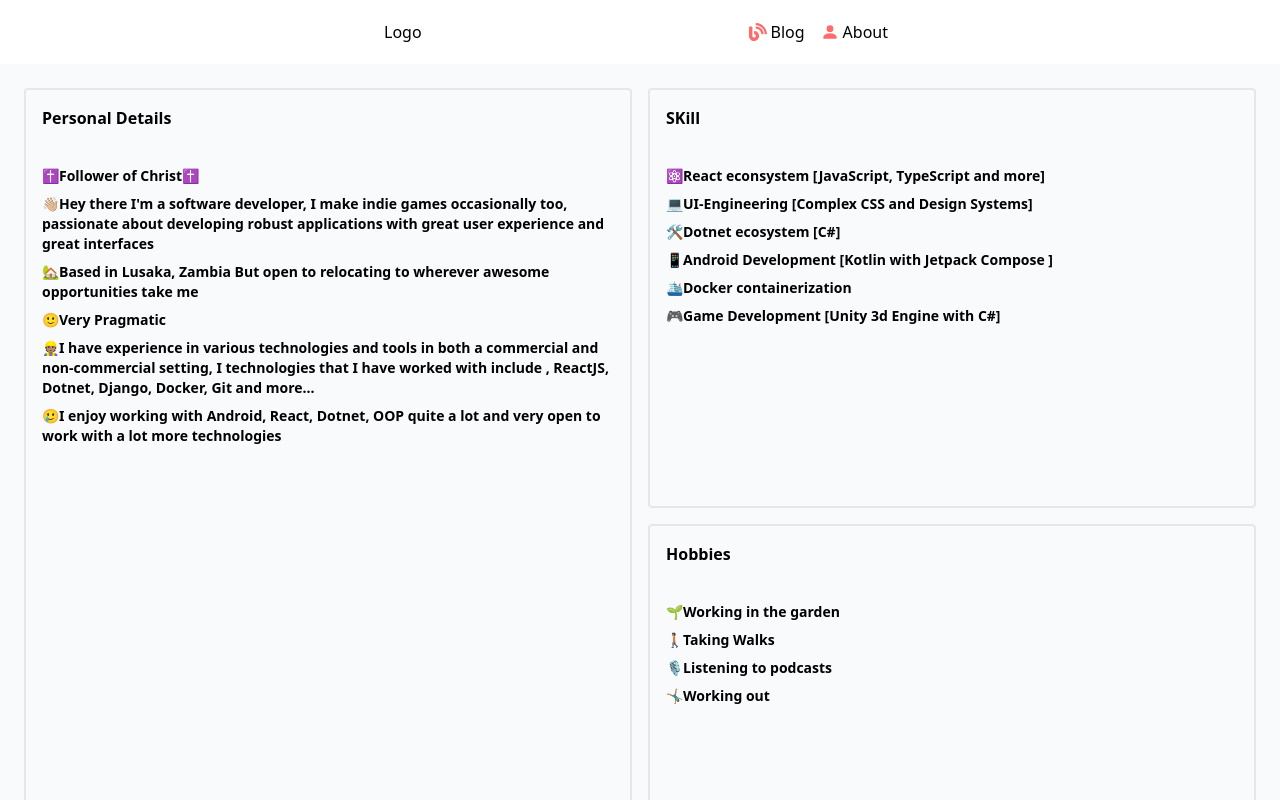
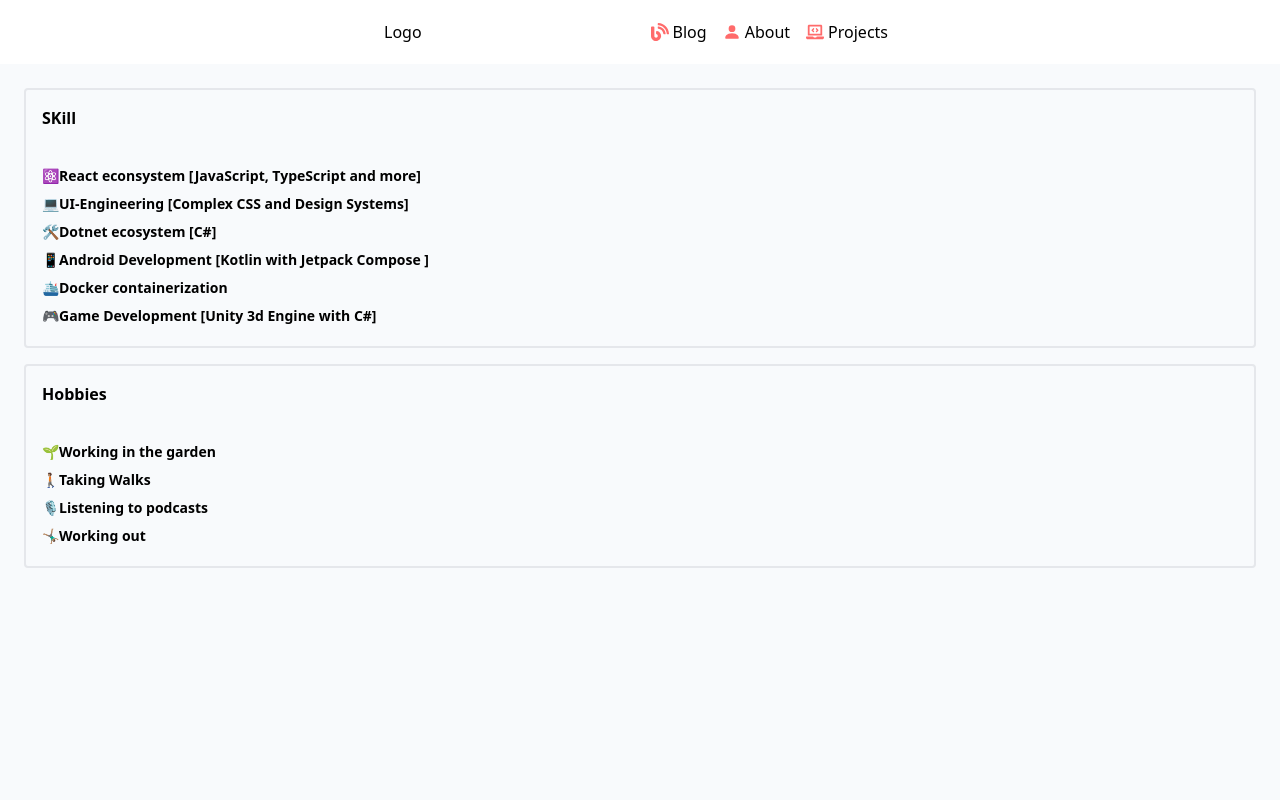
Before and after one commit to cazterk/landing-page-v2, a React (Vite) app: page /projects in a window 1280 px wide. Built offline with nearby package versions, Linux system fonts and the light colour scheme.

Commit message:
sperate skills and about into pages

```diff
--- a/src/App.jsx
+++ b/src/App.jsx
@@ -3,6 +3,7 @@ import BlogLink from "./components/BlogLink";
 import Layout from "./components/Layout";
 import Home from "./pages/Home";
 import Projects from "./pages/Projects";
+import About from "./pages/About";
 
 const App = () => {
   return (
@@ -12,6 +13,7 @@ const App = () => {
           <Route path="/" element={<Home />} />
           <Route path="/projects" element={<Projects />} />
           <Route path="/blog" element={<BlogLink />} />
+          <Route path="/about" element={<About />} />
         </Routes>
       </Layout>
     </Router>
--- a/src/components/Layout.jsx
+++ b/src/components/Layout.jsx
@@ -7,7 +7,7 @@ const Layout = ({ children }) => {
       <div>
         <Sidebar />
       </div>
-      <main className=" bg-slate-50  m-6">{children}</main>
+      <main className=" bg-slate-50 min-h-200 m-6 2xl:px-96">{children}</main>
 
       <div className="">
         <Footer />
--- a/src/components/navbar/data.jsx
+++ b/src/components/navbar/data.jsx
@@ -1,17 +1,8 @@
 import * as FaIcons from "react-icons/fa";
 import * as BsIcons from "react-icons/bs";
+// import * as HiIcons from "react-icons/hi";
 
 export const NavbarLinks = [
-  // {
-  //   title: "Projects",
-  //   path: "/projects",
-  //   icon: <HiIcons.HiCodeBracketSquare />,
-  // },
-  // {
-  //   title: "Vidoes",
-  //   path: "/youtube",
-  //   icon: <FaIcons.FaYoutube />,
-  // },
   {
     title: "Blog",
     path: "/blog",
@@ -19,7 +10,12 @@ export const NavbarLinks = [
   },
   {
     title: "About",
-    path: "/projects",
+    path: "/about",
     icon: <BsIcons.BsFillPersonFill />,
   },
+  {
+    title: "Projects",
+    path: "/projects",
+    icon: <FaIcons.FaLaptopCode />,
+  },
 ];
--- /dev/null
+++ b/src/pages/About.jsx
@@ -0,0 +1,42 @@
+const About = () => {
+  const paraProperties = "py-1 text-sm font-semibold";
+
+  return (
+    <div className="h-screen">
+      <div className="grid gap-4  grid-rows-1 md:grid-cols-1 ">
+        <div className="personality  border-solid border-2 border-gray-200 rounded">
+          <h1 className="p-4 font-bold">Personal Details</h1>
+          <div className="content p-4">
+            <p className={paraProperties}>✝️Follower of Christ✝️</p>
+
+            <p className={paraProperties}>
+              👋🏼Hey there I'm a software developer, I make indie games
+              occasionally too, passionate about developing robust applications
+              with great user experience and great interfaces
+            </p>
+
+            <p className={paraProperties}>
+              {" "}
+              🏡Based in Lusaka, Zambia But open to relocating to wherever
+              awesome opportunities take me
+            </p>
+            <p className={paraProperties}>🙂Very Pragmatic</p>
+
+            <p className={paraProperties}>
+              👷🏽I have experience in various technologies and tools in both a
+              commercial and non-commercial setting, I technologies that I have
+              worked with include , ReactJS, Dotnet, Django, Docker, Git and
+              more...
+            </p>
+
+            <p className={paraProperties}>
+              🥲I enjoy working with Android, React, Dotnet, OOP quite a lot and
+              very open to work with a lot more technologies
+            </p>
+          </div>
+        </div>
+      </div>
+    </div>
+  );
+};
+export default About;
--- a/src/pages/Projects.jsx
+++ b/src/pages/Projects.jsx
@@ -2,41 +2,9 @@ import React from "react";
 
 const Projects = () => {
   const paraProperties = "py-1 text-sm font-semibold";
+
   return (
     <div className="h-fit sm:h-screen">
-      <div class="grid gap-4  grid-rows-1   md:grid-cols-2 h-full  ">
-        <div className="personality h-full border-solid border-2 border-gray-200 rounded">
-          <h1 className="p-4 font-bold">Personal Details</h1>
-          <div className="content p-4">
-            <p className={paraProperties}>✝️Follower of Christ✝️</p>
-
-            <p className={paraProperties}>
-              👋🏼Hey there I'm a software developer, I make indie games
-              occasionally too, passionate about developing robust applications
-              with great user experience and great interfaces
-            </p>
-
-            <p className={paraProperties}>
-              {" "}
-              🏡Based in Lusaka, Zambia But open to relocating to wherever
-              awesome opportunities take me
-            </p>
-            <p className={paraProperties}>🙂Very Pragmatic</p>
-
-            <p className={paraProperties}>
-              👷🏽I have experience in various technologies and tools in both a
-              commercial and non-commercial setting, I technologies that I have
-              worked with include , ReactJS, Dotnet, Django, Docker, Git and
-              more...
-            </p>
-
-            <p className={paraProperties}>
-              🥲I enjoy working with Android, React, Dotnet, OOP quite a lot and
-              very open to work with a lot more technologies
-            </p>
-          </div>
-        </div>
-
       <div className="sec2 grid grid-cols-1 gap-4">
         <div className="skills h-full border-solid border-2 border-gray-200 rounded">
           <h1 className="p-4 font-bold">SKill</h1>
@@ -71,7 +39,6 @@ const Projects = () => {
         </div>
       </div>
     </div>
-    </div>
   );
 };
 export default Projects;
--- a/tailwind.config.cjs
+++ b/tailwind.config.cjs
@@ -2,7 +2,11 @@
 module.exports = {
   content: ["./src/**/*.{js,jsx,ts,tsx}"],
   theme: {
-    extend: {},
+    extend: {
+      height: {
+        200: "50rem",
+      },
+    },
   },
   plugins: [],
 };
```
Lines whose indentation alone changed are shown as unchanged.
